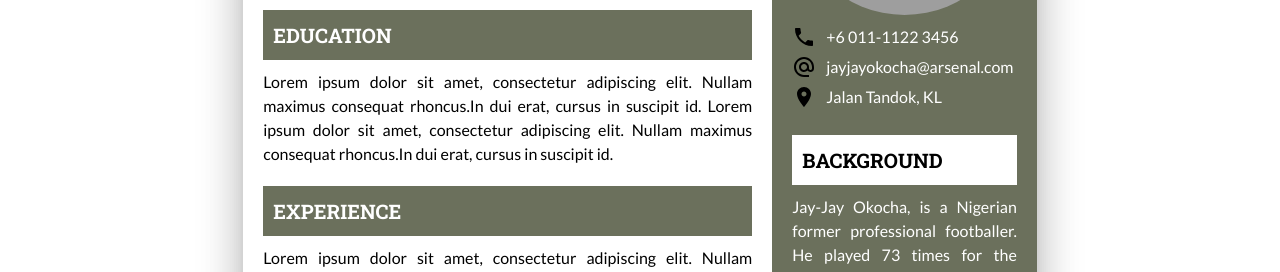
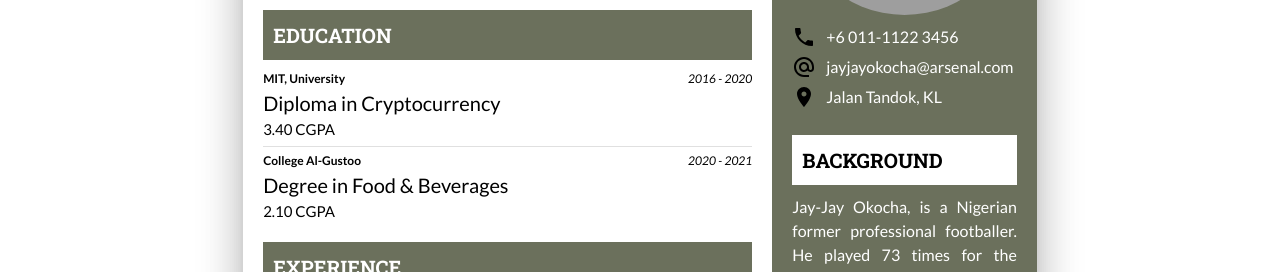
Before and after one commit to naim114/build-a-resume, a React (Create React App) app: page / in a window 1280 px wide. Shown: the part 318-590 px from the top of the page. Built offline with nearby package versions, Linux system fonts and the light colour scheme; grey boxes are pictures that could not be loaded; a web font is replaced by a local one.

Commit message:
Render education list on layout

```diff
--- a/src/App.js
+++ b/src/App.js
@@ -300,6 +300,7 @@ function MyApp() {
               location={txtLocation}
               background={txtBackground}
               objective={txtObjective}
+              eduList={eduList}
             />
           </Container>
         </Main>
--- a/src/components/A4Paper.components.js
+++ b/src/components/A4Paper.components.js
@@ -1,5 +1,5 @@
 import * as React from 'react';
-import { Typography, useTheme } from '@mui/material';
+import { List, Typography, useTheme } from '@mui/material';
 import Paper from '@mui/material/Paper';
 import Grid from '@mui/material/Grid';
 import { Avatar } from '@mui/material';
@@ -9,9 +9,12 @@ import BorderedSubtitle from './BorderedSubtitle.components';
 import PhoneIcon from '@mui/icons-material/Phone';
 import AlternateEmailIcon from '@mui/icons-material/AlternateEmail';
 import PlaceIcon from '@mui/icons-material/Place';
+import EducationListItem from './EducationListItem';
 
 function A4Paper(props) {
     const theme = useTheme();
+
+    const eduList = props.eduList;
 
     return (
         <div>
@@ -49,7 +52,6 @@ function A4Paper(props) {
                                 fontWeight={'bold'}
                                 textAlign={'center'}
                             >
-                                {/* {"Giannis Antetokoumpo Jay-Jay Okocha"} */}
                                 {props.name}
                             </Typography>
                             <Typography
@@ -68,9 +70,25 @@ function A4Paper(props) {
                             marginBottom="10px"
                             color={'white'}
                         />
-                        <Typography variant="p" component="p" textAlign={'justify'}>
-                            {"Lorem ipsum dolor sit amet, consectetur adipiscing elit. Nullam maximus consequat rhoncus.In dui erat, cursus in suscipit id. Lorem ipsum dolor sit amet, consectetur adipiscing elit. Nullam maximus consequat rhoncus.In dui erat, cursus in suscipit id."}
-                        </Typography>
+                        <List style={{ padding: 0 }}>
+                            {eduList.map((key, value) => {
+                                // console.log(value + " " + eduList.length);
+
+                                return (
+                                    <div key={value}>
+                                        <EducationListItem
+                                            institute={key['institute']}
+                                            study={key['study']}
+                                            startDate={key['startDate']}
+                                            endDate={key['endDate']}
+                                            score={key['score']}
+                                            isLastArray={(value + 1) == eduList.length}
+                                        />
+
+                                    </div>
+                                );
+                            })}
+                        </List>
                         <BorderedSubtitle
                             background={'#6b705c'}
                             title="EXPERIENCE"
--- /dev/null
+++ b/src/components/EducationListItem.js
@@ -0,0 +1,39 @@
+import React from 'react';
+import { Container, Divider, ListItem, Typography } from '@mui/material';
+import Grid from '@mui/material/Grid';
+
+function EducationListItem(props) {
+    return (
+        <ListItem style={{ padding: 0, marginBottom: 5 }}>
+            <Container style={{ padding: 0 }}>
+                <Grid
+                    container
+                    direction="row"
+                    justifyContent="space-between"
+                    alignItems="center"
+                >
+                    <Typography style={{ fontWeight: 'bold', fontSize: 12 }}>
+                        {props.institute}
+                    </Typography>
+                    <Typography style={{ fontStyle: 'italic', fontSize: 12 }}>
+                        {props.startDate} - {props.endDate}
+                    </Typography>
+                </Grid>
+                <Typography style={{ fontSize: 20 }}>
+                    {props.study}
+                </Typography>
+                <Typography style={{ fontSize: 15 }}>
+                    {props.score}
+                </Typography>
+                {/* <Divider style={{ paddingTop: 5 }} /> */}
+                <Typography />
+                {props.isLastArray ?
+                    null
+                    : <Divider style={{ paddingTop: 5 }} />
+                }
+            </Container>
+        </ListItem>
+    );
+}
+
+export default EducationListItem;
```
